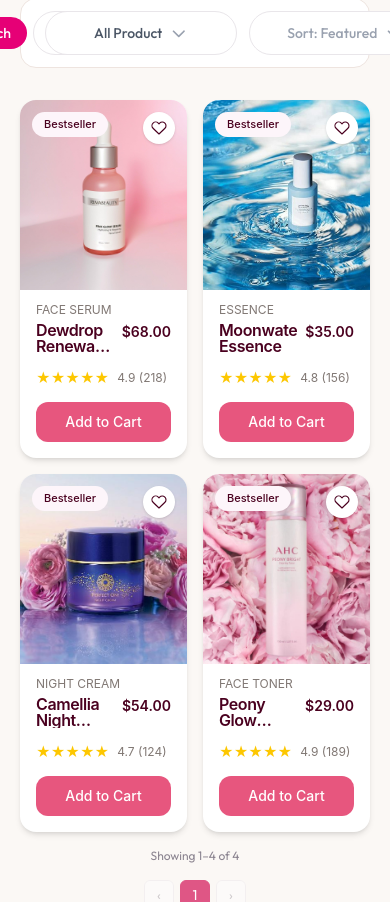
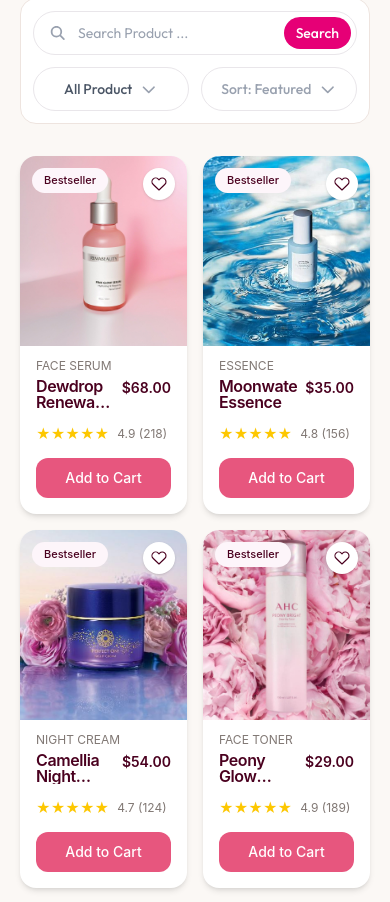
Before and after one commit to Seyhaz-Dev/Cherry-Cheeks-Cosmetics, a React (Vite) app: page /categories in a window 390 px wide. Shown: the part 744-1646 px from the top of the page. Built offline with nearby package versions, Linux system fonts and the light colour scheme.

Commit message:
making the teature work

```diff
--- a/src/App.jsx
+++ b/src/App.jsx
@@ -16,6 +16,7 @@ import Cart from './pages/Cart'
 import Checkout from './pages/Checkout'
 import Categories from './pages/Categories'
 import ProductDetail from './pages/ProductDetail'
+import SearchResults from './pages/SearchResults'
 import OrderConfirmation from './pages/OrderConfirmation'
 import OrderFail from './pages/OrderFail'
 import ProFile from './pages/ProFile'
@@ -87,7 +88,8 @@ return (
 <Route path="/checkout" element={<Checkout />} />
 <Route path="/orderComfirm" element={<OrderConfirmation />} />
 <Route path="/categories" element={<Categories />} />
-<Route path="/productDetail" element={<ProductDetail />} />
+        <Route path="/productDetail" element={<ProductDetail />} />
+        <Route path="/search" element={<SearchResults />} />
 <Route path="/profile" element={<Profile />} />
 <Route path="/register" element={<Register />} />
 <Route path="/login" element={<Login />} />
--- a/src/components/SearchBar.jsx
+++ b/src/components/SearchBar.jsx
@@ -1,9 +1,13 @@
-import { useState } from 'react'
+import { useEffect, useState } from 'react'
+import { useLocation, useNavigate, useSearchParams } from 'react-router-dom'
 import { FontAwesomeIcon } from '@fortawesome/react-fontawesome'
 import { faChevronDown, faMagnifyingGlass } from '@fortawesome/free-solid-svg-icons'
 
+const DEFAULT_FILTER = 'All Product'
+const DEFAULT_SORT = 'Sort: Featured'
+
 const FILTERS = [
-  'All Product',
+  DEFAULT_FILTER,
   'Skincare',
   'Makeup',
   'Hair Care',
@@ -13,7 +17,7 @@ const FILTERS = [
 ]
 
 const SORT_OPTIONS = [
-  'Sort: Featured',
+  DEFAULT_SORT,
   'Price: Low to High',
   'Price: High to Low',
   'Rating',
@@ -22,7 +26,7 @@ const SORT_OPTIONS = [
 
 function PillSelect({ value, onChange, options, label, textClassName = 'text-gray-600' }) {
   return (
-    <div className="group relative h-11 w-48 shrink-0 rounded-full border border-[#E9E6EA] bg-white transition hover:border-pink-300 focus-within:border-pink-300 focus-within:ring-2 focus-within:ring-pink-100">
+    <div className="group relative h-11 w-full min-w-0 flex-1 rounded-full border border-[#E9E6EA] bg-white transition hover:border-pink-300 focus-within:border-pink-300 focus-within:ring-2 focus-within:ring-pink-100 sm:w-48 sm:flex-none sm:shrink-0">
       {/* Visible content: text + icon centered together */}
       <div
         className={`pointer-events-none flex h-full items-center justify-center gap-2 px-4 text-sm font-medium ${textClassName}`}
@@ -52,17 +56,84 @@ function PillSelect({ value, onChange, options, label, textClassName = 'text-gra
   )
 }
 
-function SearchBar({ placeholder = 'Search Product Or Something Else ...' }) {
-  const [filter, setFilter] = useState('All Product')
-  const [sort, setSort] = useState('Sort: Featured')
+function buildSearchUrl({ query, filter, sort }) {
+  const params = new URLSearchParams()
+  const trimmedQuery = query.trim()
+
+  if (trimmedQuery) params.set('q', trimmedQuery)
+  if (filter !== DEFAULT_FILTER) params.set('category', filter)
+  if (sort !== DEFAULT_SORT) params.set('sort', sort)
+
+  const search = params.toString()
+  return search ? `/search?${search}` : '/search'
+}
+
+function SearchBar({
+  placeholder = 'Search Product ...',
+  onQueryChange,
+  onFilterChange,
+  onSortChange,
+}) {
+  const navigate = useNavigate()
+  const location = useLocation()
+  const [searchParams] = useSearchParams()
+
+  const isSearchPage = location.pathname === '/search'
+  const isLiveFilter = Boolean(onQueryChange || onFilterChange || onSortChange)
+
+  const [query, setQuery] = useState(searchParams.get('q') ?? '')
+  const [filter, setFilter] = useState(searchParams.get('category') ?? DEFAULT_FILTER)
+  const [sort, setSort] = useState(searchParams.get('sort') ?? DEFAULT_SORT)
+
+  // On the results page the grid updates while typing, without pressing Enter.
+  useEffect(() => {
+    if (!isSearchPage) return
+
+    const target = buildSearchUrl({ query, filter, sort })
+    if (target === `${location.pathname}${location.search}`) return
+
+    const timeout = setTimeout(() => {
+      navigate(target, { replace: true })
+    }, 200)
+
+    return () => clearTimeout(timeout)
+  }, [query, filter, sort, isSearchPage, navigate, location.pathname, location.search])
+
+  const runSearch = ({
+    nextQuery = query,
+    nextFilter = filter,
+    nextSort = sort,
+  } = {}) => {
+    navigate(buildSearchUrl({ query: nextQuery, filter: nextFilter, sort: nextSort }))
+  }
+
+  const handleQueryChange = (value) => {
+    setQuery(value)
+    onQueryChange?.(value)
+  }
+
+  const handleFilterChange = (value) => {
+    setFilter(value)
+    onFilterChange?.(value)
+    if (!isSearchPage && !isLiveFilter) runSearch({ nextFilter: value })
+  }
+
+  const handleSortChange = (value) => {
+    setSort(value)
+    onSortChange?.(value)
+    if (!isSearchPage && !isLiveFilter) runSearch({ nextSort: value })
+  }
 
   return (
     <div className="flex w-full flex-col gap-3">
-      <div className="flex w-full items-center gap-3">
+      <div className="flex w-full flex-col gap-3 sm:flex-row sm:items-center">
         <form
           role="search"
-          onSubmit={(event) => event.preventDefault()}
-          className="relative min-w-0 flex-1"
+          onSubmit={(event) => {
+            event.preventDefault()
+            if (!isLiveFilter) runSearch()
+          }}
+          className="relative w-full min-w-0 sm:flex-1"
         >
           <FontAwesomeIcon
             icon={faMagnifyingGlass}
@@ -72,33 +143,38 @@ function SearchBar({ placeholder = 'Search Product Or Something Else ...' }) {
           <input
             type="text"
             name="q"
+            value={query}
+            onChange={(event) => handleQueryChange(event.target.value)}
             placeholder={placeholder}
-            className="h-11 w-full rounded-full border border-[#E9E6EA] bg-white pl-11 pr-28 text-sm text-gray-900 outline-none transition placeholder:text-gray-400 focus:border-pink-300 focus:ring-2 focus:ring-pink-100 sm:pl-12 sm:text-base"
+            autoComplete="off"
+            className="h-11 w-full rounded-full border border-[#E9E6EA] bg-white pl-11 pr-24 text-sm text-gray-900 outline-none transition placeholder:text-gray-400 focus:border-pink-300 focus:ring-2 focus:ring-pink-100 sm:pl-12 sm:pr-28 sm:text-base"
           />
           <button
             type="submit"
-            className="absolute right-1.5 top-1/2 h-8 -translate-y-1/2 cursor-pointer rounded-full bg-pink-600 px-4 text-sm font-medium text-white transition hover:bg-pink-700"
+            className="absolute right-1.5 top-1/2 h-8 -translate-y-1/2 cursor-pointer rounded-full bg-pink-600 px-3 text-sm font-medium text-white transition hover:bg-pink-700 sm:px-4"
           >
             Search
           </button>
         </form>
 
+        <div className="flex w-full gap-3 sm:w-auto sm:shrink-0">
           <PillSelect
             value={filter}
-          onChange={setFilter}
+            onChange={handleFilterChange}
             options={FILTERS}
             label="Filter products"
           />
 
           <PillSelect
             value={sort}
-          onChange={setSort}
+            onChange={handleSortChange}
             options={SORT_OPTIONS}
             label="Sort by"
             textClassName="text-gray-400"
           />
         </div>
       </div>
+    </div>
   )
 }
 
--- a/src/data/products.js
+++ b/src/data/products.js
@@ -1,34 +1,131 @@
-[
-	{ "id": 1, "name":
-       "Glow Serum",
-       "type": "Serum",
-       "category":
-       "Skincare",
-       "price": 68,
-       "stock": 54,
-       "image": "/assets/glow-serum.png" },
+import dewdropImage from '../assets/productcard1.png'
+import moonwaterImage from '../assets/moonwater.png'
+import nightCreamImage from '../assets/night-cream.png'
+import tonerImage from '../assets/peony-toner.png'
+import moistureImage from '../assets/moisture-essence.png'
+import serumImage from '../assets/glow-serum.png'
+import creamImage from '../assets/cream-balm.png'
+import cleanserImage from '../assets/cleanser.png'
 
-	{ "id": 2, "name":
-      "Dewy Moisturizer",
-      "type": "Cream",
-      "category": "Skincare",
-      "price": 32,
-      "stock": 40,
-      "image": "/assets/Dewy.png" },
+export const products = [
+  {
+    id: 1,
+    name: 'Dewdrop Renewal Serum',
+    type: 'FACE SERUM',
+    category: 'Skincare',
+    description: 'Hydrate, nourish & reveal your natural glow.',
+    price: 68,
+    rating: 4.9,
+    reviews: 218,
+    image: dewdropImage,
+  },
+  {
+    id: 2,
+    name: 'Moonwater Essence',
+    type: 'ESSENCE',
+    category: 'Skincare',
+    description: 'Refresh and hydrate for a soft, dewy look.',
+    price: 35,
+    rating: 4.8,
+    reviews: 156,
+    image: moonwaterImage,
+  },
+  {
+    id: 3,
+    name: 'Camellia Night Cream',
+    type: 'NIGHT CREAM',
+    category: 'Makeup',
+    description: 'A comforting cream for your evening ritual.',
+    price: 54,
+    rating: 4.7,
+    reviews: 124,
+    image: nightCreamImage,
+  },
+  {
+    id: 4,
+    name: 'Peony Glow Toner',
+    type: 'FACE TONER',
+    category: 'Skincare',
+    description: 'A refreshing step for smooth-looking skin.',
+    price: 29,
+    rating: 4.9,
+    reviews: 189,
+    image: tonerImage,
+  },
+  {
+    id: 5,
+    name: 'Moisture Essence',
+    type: 'ESSENCE',
+    category: 'Skincare',
+    description: 'A lightweight essence for lasting hydration.',
+    price: 42,
+    rating: 4.6,
+    reviews: 98,
+    image: moistureImage,
+  },
+  {
+    id: 6,
+    name: 'Glow Serum',
+    type: 'FACE SERUM',
+    category: 'Skincare',
+    description: 'Brighten and revitalize your skin.',
+    price: 75,
+    rating: 4.8,
+    reviews: 134,
+    image: serumImage,
+  },
+  {
+    id: 7,
+    name: 'Cream Balm',
+    type: 'BALM',
+    category: 'Skincare',
+    description: 'A soothing balm for dry areas.',
+    price: 38,
+    rating: 4.5,
+    reviews: 76,
+    image: creamImage,
+  },
+  {
+    id: 8,
+    name: 'Gentle Cleanser',
+    type: 'CLEANSER',
+    category: 'Skincare',
+    description: 'A gentle cleanser for all skin types.',
+    price: 32,
+    rating: 4.7,
+    reviews: 112,
+    image: cleanserImage,
+  },
+]
 
-	{ "id": 3, "name":
-        "Peony Toner",
-        "type": "Toner",
-        "category": "Skincare",
-        "price": 24,
-        "stock": 8,
-        "image": "/assets/peony-toner.png" },
+export function filterProducts(items, { query = '', category = 'All Product' } = {}) {
+  const normalizedQuery = query.trim().toLowerCase()
 
-	{ "id": 4, "name":
-      "Night Cream",
-      "type": "Cream",
-      "category": "Skincare",
-      "price": 45,
-      "stock": 0,
-      "image": "/assets/night-cream.png" }
-]
+  return items.filter((product) => {
+    const searchableText = [product.name, product.type, product.category, product.description]
+      .join(' ')
+      .toLowerCase()
+
+    const matchesQuery = !normalizedQuery || searchableText.includes(normalizedQuery)
+    const matchesCategory = category === 'All Product' || product.category === category
+
+    return matchesQuery && matchesCategory
+  })
+}
+
+export function sortProducts(items, sort) {
+  switch (sort) {
+    case 'Price: Low to High':
+      return [...items].sort((a, b) => a.price - b.price)
+    case 'Price: High to Low':
+      return [...items].sort((a, b) => b.price - a.price)
+    case 'Rating':
+      return [...items].sort((a, b) => b.rating - a.rating)
+    case 'Newest':
+      return [...items].sort((a, b) => b.id - a.id)
+    default:
+      return items
+  }
+}
+
+export default products
--- a/src/pages/Categories.jsx
+++ b/src/pages/Categories.jsx
@@ -2,73 +2,55 @@ import { useState } from "react";
 
 import SearchBar from "../components/SearchBar";
 import ProductCard from "../components/ProductCard";
+import { filterProducts, products, sortProducts } from "../data/products";
 import categoryImage from "../assets/category1.png";
-import productImage from "../assets/productcard1.png";
-import moonwaterImage from "../assets/moonwater.png";
-import nightCreamImage from "../assets/night-cream.png";
-import tonerImage from "../assets/peony-toner.png";
 
 // How many products show on one page (use 4 when you have more products)
 const PAGE_SIZE = 4;
-
-const products = [
-  {
-    id: 1,
-    name: "Dewdrop Renewal Serum",
-    category: "FACE SERUM",
-    price: 68,
-    rating: 4.9,
-    reviews: 218,
-    image: productImage,
-  },
-  {
-    id: 2,
-    name: "Moonwater Essence",
-    category: "ESSENCE",
-    price: 35,
-    rating: 4.8,
-    reviews: 156,
-    image: moonwaterImage,
-  },
-  {
-    id: 3,
-    name: "Camellia Night Cream",
-    category: "NIGHT CREAM",
-    price: 54,
-    rating: 4.7,
-    reviews: 124,
-    image: nightCreamImage,
-  },
-  {
-    id: 4,
-    name: "Peony Glow Toner",
-    category: "FACE TONER",
-    price: 29,
-    rating: 4.9,
-    reviews: 189,
-    image: tonerImage,
-  },
-
-
-];
 
 export default function Categories() {
 
   // The page the person is on (starts at page 1)
   const [page, setPage] = useState(1);
 
-  // How many pages there are in total (Math.ceil rounds up: 4 products / 2 = 2 pages)
-  const totalPages = Math.max(1, Math.ceil(products.length / PAGE_SIZE));
+  // Live search, category filter and sort
+  const [query, setQuery] = useState("");
+  const [filter, setFilter] = useState("All Product");
+  const [sort, setSort] = useState("Sort: Featured");
+
+  // Products that match the search + filter, then sorted
+  const matchingProducts = sortProducts(
+    filterProducts(products, { query, category: filter }),
+    sort,
+  );
+
+  // How many pages there are in total
+  const totalPages = Math.max(1, Math.ceil(matchingProducts.length / PAGE_SIZE));
 
   // Page 1 starts at item 0, page 2 at item 2, page 3 at item 4 ...
   const startIndex = (page - 1) * PAGE_SIZE;
 
   // Only the products for THIS page
-  const visibleProducts = products.slice(startIndex, startIndex + PAGE_SIZE);
+  const visibleProducts = matchingProducts.slice(startIndex, startIndex + PAGE_SIZE);
 
   // For the text "Showing 1–2 of 4"
-  const firstShown = products.length === 0 ? 0 : startIndex + 1;
+  const firstShown = matchingProducts.length === 0 ? 0 : startIndex + 1;
   const lastShown = startIndex + visibleProducts.length;
+
+  const handleQueryChange = (value) => {
+    setQuery(value);
+    setPage(1);
+  };
+
+  const handleFilterChange = (value) => {
+    setFilter(value);
+    setPage(1);
+  };
+
+  const handleSortChange = (value) => {
+    setSort(value);
+    setPage(1);
+  };
 
 
   return (
@@ -104,22 +86,34 @@ export default function Categories() {
         className="mx-auto max-w-7xl scroll-mt-20 px-5 py-12 sm:px-8 md:py-16">
 
         <div className="mb-8 rounded-2xl border border-[#eee4df] bg-white p-3 sm:p-4">
-          <SearchBar />
+          <SearchBar
+            onQueryChange={handleQueryChange}
+            onFilterChange={handleFilterChange}
+            onSortChange={handleSortChange}
+          />
         </div>
 
-        <div className="grid grid-cols-2 justify-items-center gap-4 sm:grid-cols-2 sm:gap-6 lg:grid-cols-4">
-          {visibleProducts.map((product) => (
-            <ProductCard key={product.id} {...product} />
-          ))}
-        </div>
+        {visibleProducts.length > 0 ? (
+          <div className="grid grid-cols-2 justify-items-center gap-4 sm:grid-cols-2 sm:gap-6 lg:grid-cols-4">
+            {visibleProducts.map((product) => (
+              <ProductCard key={product.id} {...product} category={product.type} />
+            ))}
+          </div>
+        ) : (
+          <div className="rounded-2xl border border-[#eee4df] bg-white px-6 py-16 text-center">
+            <p className="text-lg font-semibold">No products found</p>
+            <p className="mt-2 text-sm text-[#817874]">Try a different keyword or category.</p>
+          </div>
+        )}
 
         <section>
 
+        {matchingProducts.length > 0 && (
         <div className="mx-auto flex w-full max-w-[1200px] flex-col items-center justify-between gap-4 border-b border-gray-100 px-4 py-4 sm:flex-row sm:px-8">
 
           {/* The text is now real numbers */}
           <p className="text-xs text-[#8b8490] sm:text-sm">
-            Showing {firstShown}–{lastShown} of {products.length}
+            Showing {firstShown}–{lastShown} of {matchingProducts.length}
           </p>
 
           <div className="flex items-center gap-1.5">
@@ -165,6 +159,7 @@ export default function Categories() {
 
           </div>
         </div>
+        )}
 
       </section>
 
--- a/src/pages/SearchResults.jsx
+++ b/src/pages/SearchResults.jsx
@@ -0,0 +1,60 @@
+import { useSearchParams } from 'react-router-dom'
+
+import SearchBar from '../components/SearchBar'
+import ProductCard from '../components/ProductCard'
+import { filterProducts, products, sortProducts } from '../data/products'
+
+function SearchResults() {
+  const [searchParams] = useSearchParams()
+
+  const query = (searchParams.get('q') ?? '').trim()
+  const category = searchParams.get('category') ?? 'All Product'
+  const sort = searchParams.get('sort') ?? 'Sort: Featured'
+
+  const results = sortProducts(filterProducts(products, { query, category }), sort)
+
+  return (
+    <section className="bg-[#fbf8f5] px-4 py-6 text-[var(--color-text)] sm:px-6 sm:py-8 lg:px-8 lg:py-10">
+      <div className="mx-auto max-w-7xl">
+        <div className="mb-8 rounded-2xl border border-[#eee4df] bg-white p-3 sm:p-4">
+          <SearchBar />
+        </div>
+
+        <div className="mb-6">
+          <h1 className="text-2xl font-semibold tracking-tight sm:text-3xl">
+            {query ? `Results for "${query}"` : 'All products'}
+          </h1>
+          <p className="mt-2 text-sm text-[#817874]">
+            {results.length} {results.length === 1 ? 'product' : 'products'} found
+          </p>
+        </div>
+
+        {results.length > 0 ? (
+          <div className="grid grid-cols-2 gap-3 sm:gap-6 lg:grid-cols-3 xl:grid-cols-4">
+            {results.map((product) => (
+              <ProductCard
+                key={product.id}
+                id={product.id}
+                image={product.image}
+                category={product.type}
+                name={product.name}
+                price={product.price}
+                rating={product.rating}
+                reviews={product.reviews}
+              />
+            ))}
+          </div>
+        ) : (
+          <div className="rounded-2xl border border-[#eee4df] bg-white px-6 py-16 text-center">
+            <p className="text-lg font-semibold">No products found</p>
+            <p className="mt-2 text-sm text-[#817874]">
+              Try a different keyword or choose another category.
+            </p>
+          </div>
+        )}
+      </div>
+    </section>
+  )
+}
+
+export default SearchResults
--- a/src/pages/Shop.jsx
+++ b/src/pages/Shop.jsx
@@ -3,116 +3,69 @@ import { ChevronLeft, ChevronRight } from 'lucide-react'
 
 import SearchBar from '../components/SearchBar'
 import ProductCard from '../components/ProductCard'
+import { filterProducts, products, sortProducts } from '../data/products'
 
 import shopBanner from '../assets/herobanner.png'
-import productImage from '../assets/productcard1.png'
-import moonwaterImage from '../assets/moonwater.png'
-import nightCreamImage from '../assets/night-cream.png'
-import tonerImage from '../assets/peony-toner.png'
-import moistureImage from '../assets/moisture-essence.png'
-import serumImage from '../assets/glow-serum.png'
-import creamImage from '../assets/cream-balm.png'
-import cleanserImage from '../assets/cleanser.png'
-
-const products = [
-  {
-    name: 'Dewdrop Renewal Serum',
-    category: 'FACE SERUM',
-    description: 'Hydrate, nourish & reveal your natural glow.',
-    price: 68,
-    rating: 4.9,
-    reviews: 218,
-    image: productImage,
-  },
-  {
-    name: 'Moonwater Essence',
-    category: 'ESSENCE',
-    description: 'Refresh and hydrate for a soft, dewy look.',
-    price: 35,
-    rating: 4.8,
-    reviews: 156,
-    image: moonwaterImage,
-  },
-  {
-    name: 'Camellia Night Cream',
-    category: 'NIGHT CREAM',
-    description: 'A comforting cream for your evening ritual.',
-    price: 54,
-    rating: 4.7,
-    reviews: 124,
-    image: nightCreamImage,
-  },
-  {
-    name: 'Peony Glow Toner',
-    category: 'FACE TONER',
-    description: 'A refreshing step for smooth-looking skin.',
-    price: 29,
-    rating: 4.9,
-    reviews: 189,
-    image: tonerImage,
-  },
-  {
-    name: 'Moisture Essence',
-    category: 'ESSENCE',
-    description: 'A lightweight essence for lasting hydration.',
-    price: 42,
-    rating: 4.6,
-    reviews: 98,
-    image: moistureImage,
-  },
-  {
-    name: 'Glow Serum',
-    category: 'FACE SERUM',
-    description: 'Brighten and revitalize your skin.',
-    price: 75,
-    rating: 4.8,
-    reviews: 134,
-    image: serumImage,
-  },
-  {
-    name: 'Cream Balm',
-    category: 'BALM',
-    description: 'A soothing balm for dry areas.',
-    price: 38,
-    rating: 4.5,
-    reviews: 76,
-    image: creamImage,
-  },
-  {
-    name: 'Gentle Cleanser',
-    category: 'CLEANSER',
-    description: 'A gentle cleanser for all skin types.',
-    price: 32,
-    rating: 4.7,
-    reviews: 112,
-    image: cleanserImage,
-  },
-]
 
 const itemsPerPage = 8
 
 function Shop() {
   const [currentPage, setCurrentPage] = useState(1)
+  const [query, setQuery] = useState('')
+  const [filter, setFilter] = useState('All Product')
+  const [sort, setSort] = useState('Sort: Featured')
 
-  const totalPages = Math.ceil(products.length / itemsPerPage)
+  const matchingProducts = sortProducts(
+    filterProducts(products, { query, category: filter }),
+    sort,
+  )
+
+  const totalPages = Math.max(1, Math.ceil(matchingProducts.length / itemsPerPage))
   const startIndex = (currentPage - 1) * itemsPerPage
-  const visibleProducts = products.slice(startIndex, startIndex + itemsPerPage)
+  const visibleProducts = matchingProducts.slice(startIndex, startIndex + itemsPerPage)
+
+  const handleQueryChange = (value) => {
+    setQuery(value)
+    setCurrentPage(1)
+  }
+
+  const handleFilterChange = (value) => {
+    setFilter(value)
+    setCurrentPage(1)
+  }
+
+  const handleSortChange = (value) => {
+    setSort(value)
+    setCurrentPage(1)
+  }
 
   return (
     <section className="px-4 py-6 text-[var(--color-text)]  bg-[#fbf8f5] sm:px-6 sm:py-8 lg:px-8 lg:py-10">
       <div className="mx-auto max-w-7xl">
         <div className="mb-6">
-          <SearchBar />
+          <SearchBar
+            onQueryChange={handleQueryChange}
+            onFilterChange={handleFilterChange}
+            onSortChange={handleSortChange}
+          />
         </div>
 
         <div className="mb-12">
-          <div className="grid grid-cols-2 gap-3 sm:gap-6 lg:grid-cols-3 xl:grid-cols-4">
-            {visibleProducts.map((product, index) => (
-              <ProductCard key={product.name} id={startIndex + index + 1} image={product.image} category={product.category} name={product.name} price={product.price} rating={product.rating} reviews={product.reviews}/>
-            ))}
-          </div>
+          {visibleProducts.length > 0 ? (
+            <div className="grid grid-cols-2 gap-3 sm:gap-6 lg:grid-cols-3 xl:grid-cols-4">
+              {visibleProducts.map((product) => (
+                <ProductCard key={product.id} id={product.id} image={product.image} category={product.type} name={product.name} price={product.price} rating={product.rating} reviews={product.reviews}/>
+              ))}
+            </div>
+          ) : (
+            <div className="rounded-2xl border border-[#eee4df] bg-white px-6 py-16 text-center">
+              <p className="text-lg font-semibold">No products found</p>
+              <p className="mt-2 text-sm text-[#817874]">Try a different keyword or category.</p>
+            </div>
+          )}
         </div>
 
+        {matchingProducts.length > 0 && (
         <nav className="mb-12 flex items-center justify-center gap-3" aria-label="Product pages">
           <button
             type="button"
@@ -146,6 +99,7 @@ function Shop() {
             <ChevronRight size={18} aria-hidden="true" />
           </button>
         </nav>
+        )}
 
         <div className="relative mx-auto my-12 overflow-hidden rounded-3xl">
           <img src={shopBanner} alt="Makeup products arranged on a pale pink background" className="h-38 w-full object-cover sm:h-64 md:h-70 lg:h-76" />
```
Lines whose indentation alone changed are shown as unchanged.
